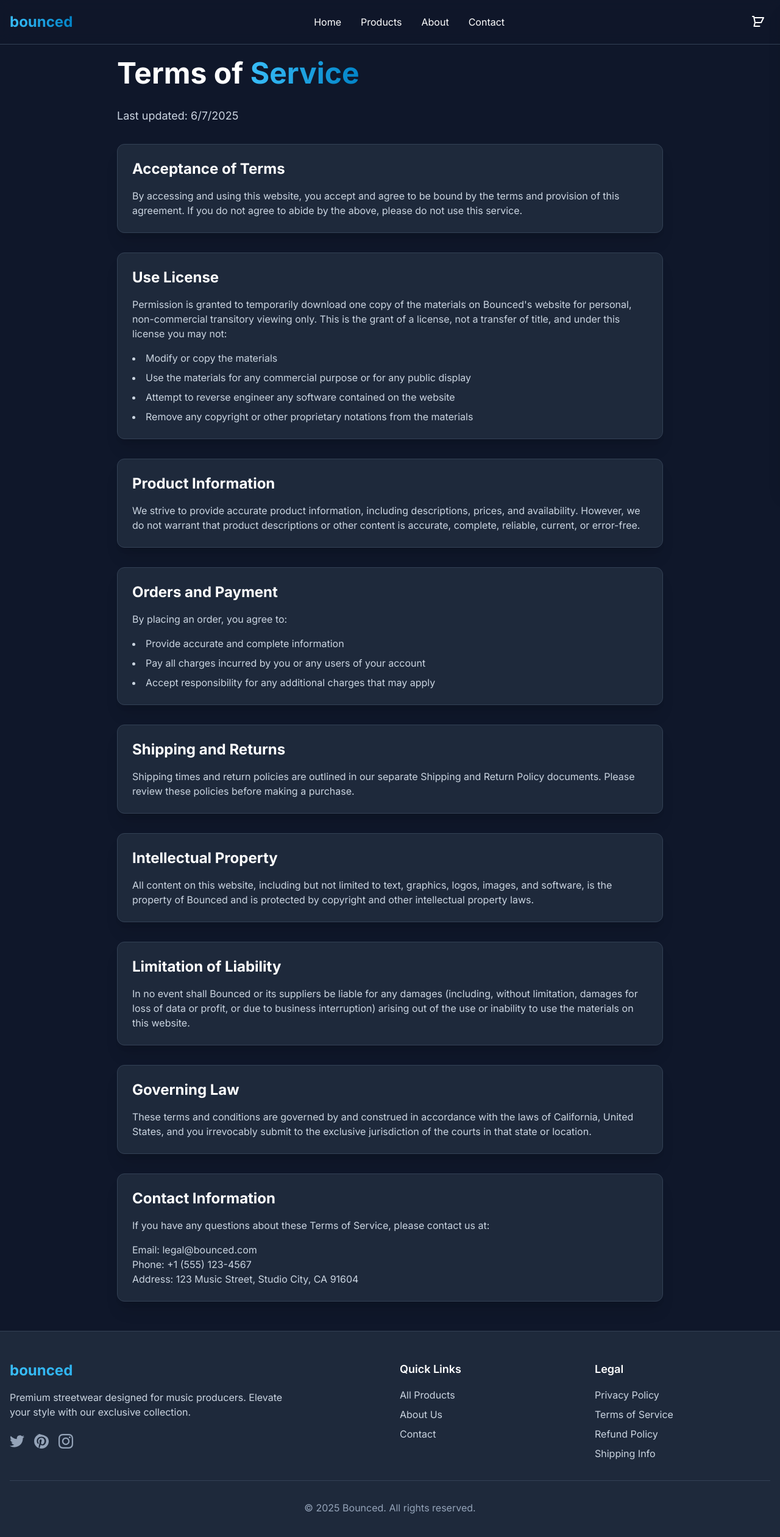
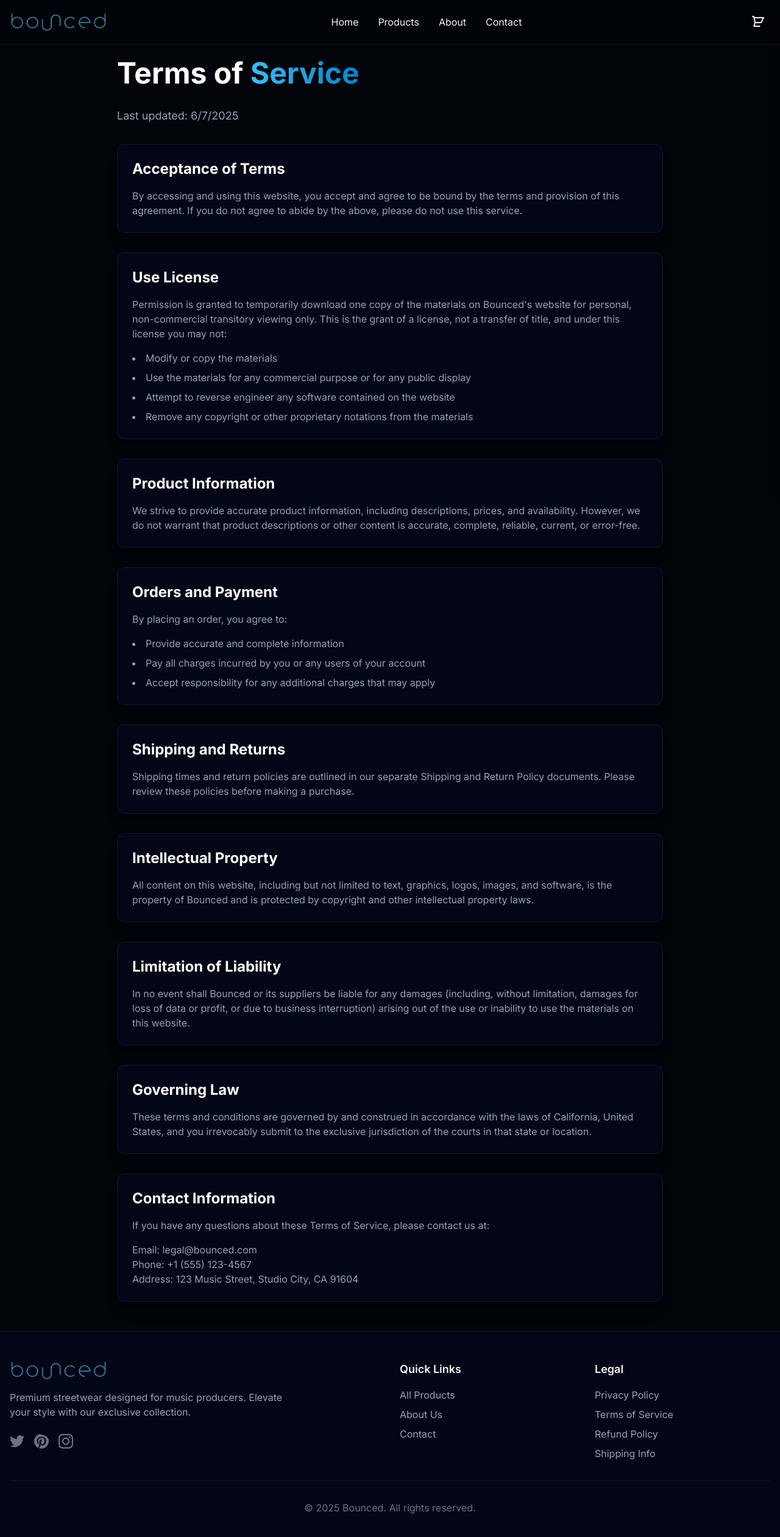
Before and after one commit to dezolent/bounced-studio, a Nuxt app: page /terms in a window 1280 px wide. Shown: the top 2520 px of the page at 61% size. Built offline with nearby package versions, Linux system fonts and the light colour scheme.

Commit message:
Update color scheme and replace text with logo

```diff
--- a/app.vue
+++ b/app.vue
@@ -1,5 +1,5 @@
 <template>
-  <div class="min-h-screen bg-dark-900">
+  <div class="min-h-screen bg-dark-950">
     <AppHeader />
     <NuxtPage />
     <AppFooter />
--- a/assets/css/main.css
+++ b/assets/css/main.css
@@ -8,21 +8,21 @@
   }
 
   body {
-    @apply bg-dark-900 text-white font-sans;
+    @apply bg-dark-950 text-gray-100 font-sans;
   }
 }
 
 @layer components {
   .btn-primary {
-    @apply bg-primary-600 hover:bg-primary-700 text-white font-semibold py-3 px-6 rounded-lg transition-all duration-300 transform hover:scale-105 focus:outline-none focus:ring-2 focus:ring-primary-500 focus:ring-offset-2 focus:ring-offset-dark-900;
+    @apply bg-primary-600 hover:bg-primary-700 text-white font-semibold py-3 px-6 rounded-lg transition-all duration-300 transform hover:scale-105 focus:outline-none focus:ring-2 focus:ring-primary-500 focus:ring-offset-2 focus:ring-offset-dark-950;
   }
 
   .btn-secondary {
-    @apply bg-transparent border-2 border-white hover:bg-white hover:text-dark-900 text-white font-semibold py-3 px-6 rounded-lg transition-all duration-300 transform hover:scale-105 focus:outline-none focus:ring-2 focus:ring-white focus:ring-offset-2 focus:ring-offset-dark-900;
+    @apply bg-transparent border-2 border-gray-300 hover:bg-gray-300 hover:text-dark-950 text-gray-300 font-semibold py-3 px-6 rounded-lg transition-all duration-300 transform hover:scale-105 focus:outline-none focus:ring-2 focus:ring-gray-300 focus:ring-offset-2 focus:ring-offset-dark-950;
   }
 
   .card {
-    @apply bg-dark-800 rounded-xl p-6 shadow-xl border border-dark-700 hover:border-primary-500 transition-all duration-300;
+    @apply bg-dark-900 rounded-xl p-6 shadow-xl border border-dark-800 hover:border-primary-500 transition-all duration-300;
   }
 
   .gradient-text {
--- a/components/AppFooter.vue
+++ b/components/AppFooter.vue
@@ -1,25 +1,29 @@
 <template>
-  <footer class="bg-dark-800 border-t border-dark-700">
+  <footer class="bg-dark-900 border-t border-dark-800">
     <div class="container mx-auto px-4 py-12">
       <div class="grid grid-cols-1 md:grid-cols-4 gap-8">
         <!-- Brand -->
         <div class="col-span-1 md:col-span-2">
-          <h3 class="text-2xl font-bold gradient-text mb-4">bounced</h3>
-          <p class="text-dark-300 mb-6 max-w-md">
+          <img
+            src="/bounced-text-blue-750px-width.png"
+            alt="Bounced"
+            class="h-8 w-auto mb-4"
+          >
+          <p class="text-gray-400 mb-6 max-w-md">
             Premium streetwear designed for music producers. Elevate your style with our exclusive collection.
           </p>
           <div class="flex space-x-4">
-            <a href="#" class="text-dark-400 hover:text-primary-400 transition-colors duration-300">
+            <a href="#" class="text-gray-500 hover:text-primary-400 transition-colors duration-300">
               <svg class="w-6 h-6" fill="currentColor" viewBox="0 0 24 24">
                 <path d="M24 4.557c-.883.392-1.832.656-2.828.775 1.017-.609 1.798-1.574 2.165-2.724-.951.564-2.005.974-3.127 1.195-.897-.957-2.178-1.555-3.594-1.555-3.179 0-5.515 2.966-4.797 6.045-4.091-.205-7.719-2.165-10.148-5.144-1.29 2.213-.669 5.108 1.523 6.574-.806-.026-1.566-.247-2.229-.616-.054 2.281 1.581 4.415 3.949 4.89-.693.188-1.452.232-2.224.084.626 1.956 2.444 3.379 4.6 3.419-2.07 1.623-4.678 2.348-7.29 2.04 2.179 1.397 4.768 2.212 7.548 2.212 9.142 0 14.307-7.721 13.995-14.646.962-.695 1.797-1.562 2.457-2.549z"/>
               </svg>
             </a>
-            <a href="#" class="text-dark-400 hover:text-primary-400 transition-colors duration-300">
+            <a href="#" class="text-gray-500 hover:text-primary-400 transition-colors duration-300">
               <svg class="w-6 h-6" fill="currentColor" viewBox="0 0 24 24">
                 <path d="M12.017 0C5.396 0 .029 5.367.029 11.987c0 5.079 3.158 9.417 7.618 11.174-.105-.949-.199-2.403.041-3.439.219-.937 1.406-5.957 1.406-5.957s-.359-.72-.359-1.781c0-1.663.967-2.911 2.168-2.911 1.024 0 1.518.769 1.518 1.688 0 1.029-.653 2.567-.992 3.992-.285 1.193.6 2.165 1.775 2.165 2.128 0 3.768-2.245 3.768-5.487 0-2.861-2.063-4.869-5.008-4.869-3.41 0-5.409 2.562-5.409 5.199 0 1.033.394 2.143.889 2.741.099.12.112.225.085.345-.09.375-.293 1.199-.334 1.363-.053.225-.172.271-.402.165-1.495-.69-2.433-2.878-2.433-4.646 0-3.776 2.748-7.252 7.92-7.252 4.158 0 7.392 2.967 7.392 6.923 0 4.135-2.607 7.462-6.233 7.462-1.214 0-2.357-.629-2.75-1.378l-.748 2.853c-.271 1.043-1.002 2.35-1.492 3.146C9.57 23.812 10.763 24.009 12.017 24.009c6.624 0 11.99-5.367 11.99-11.988C24.007 5.367 18.641.001.012.001z"/>
               </svg>
             </a>
-            <a href="#" class="text-dark-400 hover:text-primary-400 transition-colors duration-300">
+            <a href="#" class="text-gray-500 hover:text-primary-400 transition-colors duration-300">
               <svg class="w-6 h-6" fill="currentColor" viewBox="0 0 24 24">
                 <path d="M12 2.163c3.204 0 3.584.012 4.85.07 3.252.148 4.771 1.691 4.919 4.919.058 1.265.069 1.645.069 4.849 0 3.205-.012 3.584-.069 4.849-.149 3.225-1.664 4.771-4.919 4.919-1.266.058-1.644.07-4.85.07-3.204 0-3.584-.012-4.849-.07-3.26-.149-4.771-1.699-4.919-4.92-.058-1.265-.07-1.644-.07-4.849 0-3.204.013-3.583.07-4.849.149-3.227 1.664-4.771 4.919-4.919 1.266-.057 1.645-.069 4.849-.069zm0-2.163c-3.259 0-3.667.014-4.947.072-4.358.2-6.78 2.618-6.98 6.98-.059 1.281-.073 1.689-.073 4.948 0 3.259.014 3.668.072 4.948.2 4.358 2.618 6.78 6.98 6.98 1.281.058 1.689.072 4.948.072 3.259 0 3.668-.014 4.948-.072 4.354-.2 6.782-2.618 6.979-6.98.059-1.28.073-1.689.073-4.948 0-3.259-.014-3.667-.072-4.947-.196-4.354-2.617-6.78-6.979-6.98-1.281-.059-1.69-.073-4.949-.073zm0 5.838c-3.403 0-6.162 2.759-6.162 6.162s2.759 6.163 6.162 6.163 6.162-2.759 6.162-6.163c0-3.403-2.759-6.162-6.162-6.162zm0 10.162c-2.209 0-4-1.79-4-4 0-2.209 1.791-4 4-4s4 1.791 4 4c0 2.21-1.791 4-4 4zm6.406-11.845c-.796 0-1.441.645-1.441 1.44s.645 1.44 1.441 1.44c.795 0 1.439-.645 1.439-1.44s-.644-1.44-1.439-1.44z"/>
               </svg>
@@ -29,28 +33,28 @@
 
         <!-- Quick Links -->
         <div>
-          <h4 class="text-lg font-semibold text-white mb-4">Quick Links</h4>
+          <h4 class="text-lg font-semibold text-gray-100 mb-4">Quick Links</h4>
           <ul class="space-y-2">
-            <li><NuxtLink to="/products" class="text-dark-300 hover:text-primary-400 transition-colors duration-300">All Products</NuxtLink></li>
-            <li><NuxtLink to="/about" class="text-dark-300 hover:text-primary-400 transition-colors duration-300">About Us</NuxtLink></li>
-            <li><NuxtLink to="/contact" class="text-dark-300 hover:text-primary-400 transition-colors duration-300">Contact</NuxtLink></li>
+            <li><NuxtLink to="/products" class="text-gray-400 hover:text-primary-400 transition-colors duration-300">All Products</NuxtLink></li>
+            <li><NuxtLink to="/about" class="text-gray-400 hover:text-primary-400 transition-colors duration-300">About Us</NuxtLink></li>
+            <li><NuxtLink to="/contact" class="text-gray-400 hover:text-primary-400 transition-colors duration-300">Contact</NuxtLink></li>
           </ul>
         </div>
 
         <!-- Legal -->
         <div>
-          <h4 class="text-lg font-semibold text-white mb-4">Legal</h4>
+          <h4 class="text-lg font-semibold text-gray-100 mb-4">Legal</h4>
           <ul class="space-y-2">
-            <li><NuxtLink to="/privacy" class="text-dark-300 hover:text-primary-400 transition-colors duration-300">Privacy Policy</NuxtLink></li>
-            <li><NuxtLink to="/terms" class="text-dark-300 hover:text-primary-400 transition-colors duration-300">Terms of Service</NuxtLink></li>
-            <li><NuxtLink to="/refund" class="text-dark-300 hover:text-primary-400 transition-colors duration-300">Refund Policy</NuxtLink></li>
-            <li><NuxtLink to="/shipping" class="text-dark-300 hover:text-primary-400 transition-colors duration-300">Shipping Info</NuxtLink></li>
+            <li><NuxtLink to="/privacy" class="text-gray-400 hover:text-primary-400 transition-colors duration-300">Privacy Policy</NuxtLink></li>
+            <li><NuxtLink to="/terms" class="text-gray-400 hover:text-primary-400 transition-colors duration-300">Terms of Service</NuxtLink></li>
+            <li><NuxtLink to="/refund" class="text-gray-400 hover:text-primary-400 transition-colors duration-300">Refund Policy</NuxtLink></li>
+            <li><NuxtLink to="/shipping" class="text-gray-400 hover:text-primary-400 transition-colors duration-300">Shipping Info</NuxtLink></li>
           </ul>
         </div>
       </div>
 
-      <div class="border-t border-dark-700 mt-8 pt-8 text-center">
-        <p class="text-dark-400">
+      <div class="border-t border-dark-800 mt-8 pt-8 text-center">
+        <p class="text-gray-500">
           © {{ currentYear || '2024' }} Bounced. All rights reserved.
         </p>
       </div>
--- a/components/AppHeader.vue
+++ b/components/AppHeader.vue
@@ -1,24 +1,28 @@
 <template>
-  <header class="fixed top-0 left-0 right-0 z-50 bg-dark-900/80 backdrop-blur-custom border-b border-dark-700">
+  <header class="fixed top-0 left-0 right-0 z-50 bg-dark-950/80 backdrop-blur-custom border-b border-dark-800">
     <nav class="container mx-auto px-4 py-4">
       <div class="flex items-center justify-between">
         <!-- Logo -->
-        <NuxtLink to="/" class="text-2xl font-bold gradient-text hover:scale-105 transition-transform duration-300">
-          bounced
+        <NuxtLink to="/" class="hover:scale-105 transition-transform duration-300">
+          <img
+            src="/bounced-text-blue-750px-width.png"
+            alt="Bounced"
+            class="h-8 w-auto"
+          >
         </NuxtLink>
 
         <!-- Desktop Navigation -->
         <div class="hidden md:flex items-center space-x-8">
-          <NuxtLink to="/" class="text-white hover:text-primary-400 transition-colors duration-300">
+          <NuxtLink to="/" class="text-gray-100 hover:text-primary-400 transition-colors duration-300">
             Home
           </NuxtLink>
-          <NuxtLink to="/products" class="text-white hover:text-primary-400 transition-colors duration-300">
+          <NuxtLink to="/products" class="text-gray-100 hover:text-primary-400 transition-colors duration-300">
             Products
           </NuxtLink>
-          <NuxtLink to="/about" class="text-white hover:text-primary-400 transition-colors duration-300">
+          <NuxtLink to="/about" class="text-gray-100 hover:text-primary-400 transition-colors duration-300">
             About
           </NuxtLink>
-          <NuxtLink to="/contact" class="text-white hover:text-primary-400 transition-colors duration-300">
+          <NuxtLink to="/contact" class="text-gray-100 hover:text-primary-400 transition-colors duration-300">
             Contact
           </NuxtLink>
         </div>
@@ -28,7 +32,7 @@
           <!-- Cart Button -->
           <button
             @click="toggleCart"
-            class="relative p-2 text-white hover:text-primary-400 transition-colors duration-300"
+            class="relative p-2 text-gray-100 hover:text-primary-400 transition-colors duration-300"
           >
             <svg class="w-6 h-6" fill="none" stroke="currentColor" viewBox="0 0 24 24">
               <path stroke-linecap="round" stroke-linejoin="round" stroke-width="2" d="M3 3h2l.4 2M7 13h10l4-8H5.4m0 0L7 13m0 0l-1.5 6M7 13l-1.5 6m0 0h9m-9 0h9"></path>
@@ -46,7 +50,7 @@
           <!-- Mobile Menu Button -->
           <button
             @click="toggleMobileMenu"
-            class="md:hidden p-2 text-white hover:text-primary-400 transition-colors duration-300"
+            class="md:hidden p-2 text-gray-100 hover:text-primary-400 transition-colors duration-300"
           >
             <svg class="w-6 h-6" fill="none" stroke="currentColor" viewBox="0 0 24 24">
               <path stroke-linecap="round" stroke-linejoin="round" stroke-width="2" d="M4 6h16M4 12h16M4 18h16"></path>
@@ -56,18 +60,18 @@
       </div>
 
       <!-- Mobile Navigation -->
-      <div v-if="showMobileMenu" class="md:hidden mt-4 pb-4 border-t border-dark-700 pt-4">
+      <div v-if="showMobileMenu" class="md:hidden mt-4 pb-4 border-t border-dark-800 pt-4">
         <div class="flex flex-col space-y-4">
-          <NuxtLink to="/" class="text-white hover:text-primary-400 transition-colors duration-300" @click="closeMobileMenu">
+          <NuxtLink to="/" class="text-gray-100 hover:text-primary-400 transition-colors duration-300" @click="closeMobileMenu">
             Home
           </NuxtLink>
-          <NuxtLink to="/products" class="text-white hover:text-primary-400 transition-colors duration-300" @click="closeMobileMenu">
+          <NuxtLink to="/products" class="text-gray-100 hover:text-primary-400 transition-colors duration-300" @click="closeMobileMenu">
             Products
           </NuxtLink>
-          <NuxtLink to="/about" class="text-white hover:text-primary-400 transition-colors duration-300" @click="closeMobileMenu">
+          <NuxtLink to="/about" class="text-gray-100 hover:text-primary-400 transition-colors duration-300" @click="closeMobileMenu">
             About
           </NuxtLink>
-          <NuxtLink to="/contact" class="text-white hover:text-primary-400 transition-colors duration-300" @click="closeMobileMenu">
+          <NuxtLink to="/contact" class="text-gray-100 hover:text-primary-400 transition-colors duration-300" @click="closeMobileMenu">
             Contact
           </NuxtLink>
         </div>
--- a/pages/index.vue
+++ b/pages/index.vue
@@ -14,13 +14,17 @@
 
       <!-- Content -->
       <div class="relative z-10 text-center px-4 max-w-4xl mx-auto">
-        <h1 class="text-5xl md:text-7xl font-bold text-white mb-6 animate-fade-in text-shadow">
-          <span class="gradient-text">bounced</span>
-        </h1>
-        <p class="text-xl md:text-2xl text-white mb-8 animate-slide-up text-shadow">
+        <div class="mb-6 animate-fade-in">
+          <img
+            src="/bounced-text-blue-750px-width.png"
+            alt="Bounced"
+            class="h-16 md:h-24 w-auto mx-auto"
+          >
+        </div>
+        <p class="text-xl md:text-2xl text-gray-100 mb-8 animate-slide-up text-shadow">
           Premium streetwear designed for music producers
         </p>
-        <p class="text-lg text-dark-200 mb-12 max-w-2xl mx-auto animate-slide-up text-shadow">
+        <p class="text-lg text-gray-200 mb-12 max-w-2xl mx-auto animate-slide-up text-shadow">
           Elevate your style with our exclusive collection. From studio sessions to street style,
           we've got you covered with premium quality apparel that speaks your language.
         </p>
@@ -36,31 +40,31 @@
 
       <!-- Scroll Indicator -->
       <div class="absolute bottom-8 left-1/2 transform -translate-x-1/2 animate-bounce-slow">
-        <svg class="w-6 h-6 text-white" fill="none" stroke="currentColor" viewBox="0 0 24 24">
+        <svg class="w-6 h-6 text-gray-100" fill="none" stroke="currentColor" viewBox="0 0 24 24">
           <path stroke-linecap="round" stroke-linejoin="round" stroke-width="2" d="M19 14l-7 7m0 0l-7-7m7 7V3"></path>
         </svg>
       </div>
     </section>
 
     <!-- Featured Products Section -->
-    <section class="py-20 bg-dark-900">
+    <section class="py-20 bg-dark-950">
       <div class="container mx-auto px-4">
         <div class="text-center mb-16">
-          <h2 class="text-4xl md:text-5xl font-bold text-white mb-6">
+          <h2 class="text-4xl md:text-5xl font-bold text-gray-100 mb-6">
             Featured <span class="gradient-text">Products</span>
           </h2>
-          <p class="text-xl text-dark-300 max-w-2xl mx-auto">
+          <p class="text-xl text-gray-400 max-w-2xl mx-auto">
             Discover our latest drops designed specifically for the music production community
           </p>
         </div>
 
         <div v-if="pending" class="grid grid-cols-1 md:grid-cols-2 lg:grid-cols-3 gap-8">
           <div v-for="i in 6" :key="i" class="card animate-pulse">
-            <div class="bg-dark-700 h-64 rounded-lg mb-4"></div>
+            <div class="bg-dark-800 h-64 rounded-lg mb-4"></div>
             <div class="space-y-2">
-              <div class="bg-dark-700 h-6 rounded w-3/4"></div>
-              <div class="bg-dark-700 h-4 rounded w-full"></div>
-              <div class="bg-dark-700 h-4 rounded w-1/2"></div>
+              <div class="bg-dark-800 h-6 rounded w-3/4"></div>
+              <div class="bg-dark-800 h-4 rounded w-full"></div>
+              <div class="bg-dark-800 h-4 rounded w-1/2"></div>
             </div>
           </div>
         </div>
@@ -80,7 +84,7 @@
           />
         </div>
 
-        <div v-else class="text-center text-dark-400">
+        <div v-else class="text-center text-gray-500">
           <p>No products available at the moment.</p>
         </div>
 
@@ -93,10 +97,10 @@
     </section>
 
     <!-- Features Section -->
-    <section class="py-20 bg-dark-800">
+    <section class="py-20 bg-dark-900">
       <div class="container mx-auto px-4">
         <div class="text-center mb-16">
-          <h2 class="text-4xl md:text-5xl font-bold text-white mb-6">
+          <h2 class="text-4xl md:text-5xl font-bold text-gray-100 mb-6">
             Why Choose <span class="gradient-text">Bounced</span>
           </h2>
         </div>
@@ -108,8 +112,8 @@
                 <path stroke-linecap="round" stroke-linejoin="round" stroke-width="2" d="M9 12l2 2 4-4m6 2a9 9 0 11-18 0 9 9 0 0118 0z"></path>
               </svg>
             </div>
-            <h3 class="text-xl font-semibold text-white mb-4">Premium Quality</h3>
-            <p class="text-dark-300">
+            <h3 class="text-xl font-semibold text-gray-100 mb-4">Premium Quality</h3>
+            <p class="text-gray-400">
               High-quality materials and construction ensure your gear lasts through countless studio sessions.
             </p>
           </div>
@@ -120,8 +124,8 @@
                 <path stroke-linecap="round" stroke-linejoin="round" stroke-width="2" d="M13 10V3L4 14h7v7l9-11h-7z"></path>
               </svg>
             </div>
-            <h3 class="text-xl font-semibold text-white mb-4">Producer Inspired</h3>
-            <p class="text-dark-300">
+            <h3 class="text-xl font-semibold text-gray-100 mb-4">Producer Inspired</h3>
+            <p class="text-gray-400">
               Designs inspired by the music production community, for producers by producers.
             </p>
           </div>
@@ -132,8 +136,8 @@
                 <path stroke-linecap="round" stroke-linejoin="round" stroke-width="2" d="M12 8v4l3 3m6-3a9 9 0 11-18 0 9 9 0 0118 0z"></path>
               </svg>
             </div>
-            <h3 class="text-xl font-semibold text-white mb-4">Fast Shipping</h3>
-            <p class="text-dark-300">
+            <h3 class="text-xl font-semibold text-gray-100 mb-4">Fast Shipping</h3>
+            <p class="text-gray-400">
               Quick and reliable shipping so you can rock your new gear as soon as possible.
             </p>
           </div>
@@ -142,19 +146,19 @@
     </section>
 
     <!-- Newsletter Section -->
-    <section class="py-20 bg-dark-900">
+    <section class="py-20 bg-dark-950">
       <div class="container mx-auto px-4 text-center">
-        <h2 class="text-4xl md:text-5xl font-bold text-white mb-6">
+        <h2 class="text-4xl md:text-5xl font-bold text-gray-100 mb-6">
           Stay in the <span class="gradient-text">Loop</span>
         </h2>
-        <p class="text-xl text-dark-300 mb-8 max-w-2xl mx-auto">
+        <p class="text-xl text-gray-400 mb-8 max-w-2xl mx-auto">
           Get notified about new drops, exclusive releases, and producer community updates.
         </p>
         <div class="max-w-md mx-auto flex gap-4">
           <input
             type="email"
             placeholder="Enter your email"
-            class="flex-1 px-4 py-3 bg-dark-800 border border-dark-700 rounded-lg text-white placeholder-dark-400 focus:outline-none focus:ring-2 focus:ring-primary-500 focus:border-transparent"
+            class="flex-1 px-4 py-3 bg-dark-900 border border-dark-800 rounded-lg text-gray-100 placeholder-gray-500 focus:outline-none focus:ring-2 focus:ring-primary-500 focus:border-transparent"
           >
           <button class="btn-primary px-6 py-3">
             Subscribe
```
Also changed, not shown: components/CartSidebar.vue (+14 -14 lines), components/ProductCard.vue (+4 -4 lines), pages/about.vue (+23 -23 lines), tailwind.config.js (+21 -7 lines).
